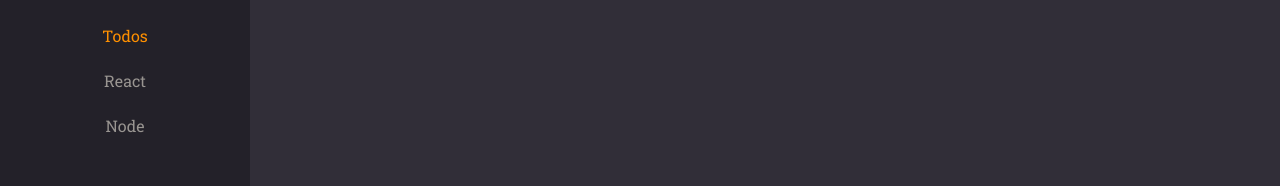
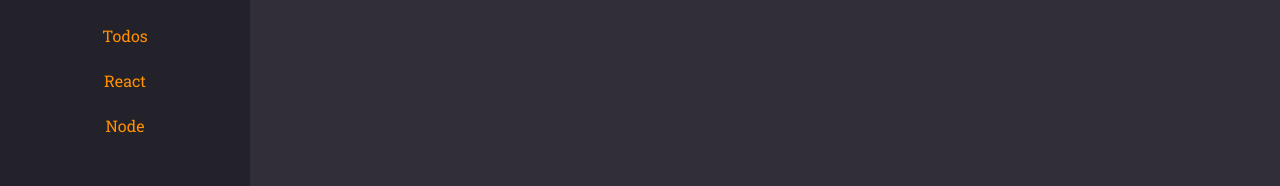
Before and after one commit to devKraide/rocketnotes, a React (Vite) app: page / in a window 1280 px wide. Shown: the part 144-330 px from the top of the page. Built offline with nearby package versions, Linux system fonts and the light colour scheme.

Commit message:
fix: update ButtonText component to use $isactive prop for styled-components

```diff
--- a/src/components/ButtonText/index.jsx
+++ b/src/components/ButtonText/index.jsx
@@ -5,7 +5,7 @@
   return (
     <ButtonTextContainer
       type="button"
-      isactive = {isActive}
+      $isactive = {isActive.toString()}
       {...rest}>
 
       {title}
--- a/src/components/ButtonText/style.js
+++ b/src/components/ButtonText/style.js
@@ -2,7 +2,7 @@
 
 export const ButtonTextContainer = styled.button`
 
-  color: ${({ theme, isactive }) =>   isactive ? theme.COLORS.ORANGE: theme.COLORS.GRAY_100 };
+  color: ${({ theme, $isactive }) =>   $isactive ? theme.COLORS.ORANGE: theme.COLORS.GRAY_100 };
 
   background: none;
   border: none;
--- a/src/pages/Home/index.jsx
+++ b/src/pages/Home/index.jsx
@@ -1,4 +1,6 @@
 import { Container, Brand, Search, Menu, Content, NewNote} from './styles.js';
+
+
 
 import {Header} from '../../components/Header';
 import {ButtonText} from '../../components/ButtonText';
@@ -16,7 +18,7 @@
       <Header/>
 
       <Menu>
-        <li><ButtonText title="Todos" isactive /></li>
+        <li><ButtonText title="Todos" $isactive /></li>
         <li><ButtonText title="React"  /></li>
         <li><ButtonText title="Node"  /></li>
 
```
Also changed, not shown: src/main.jsx (line endings or trailing spaces).
